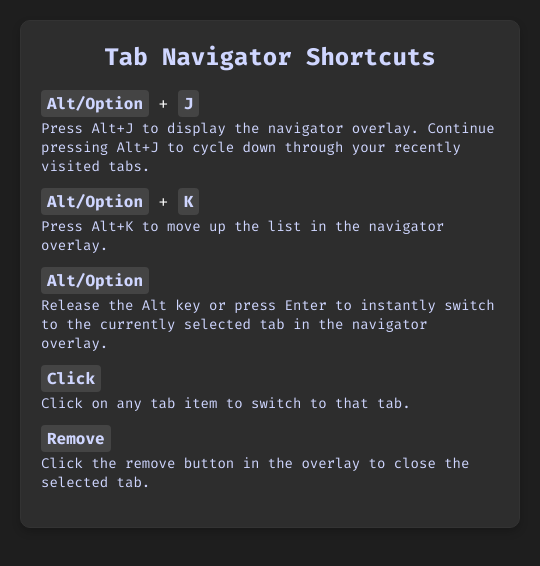
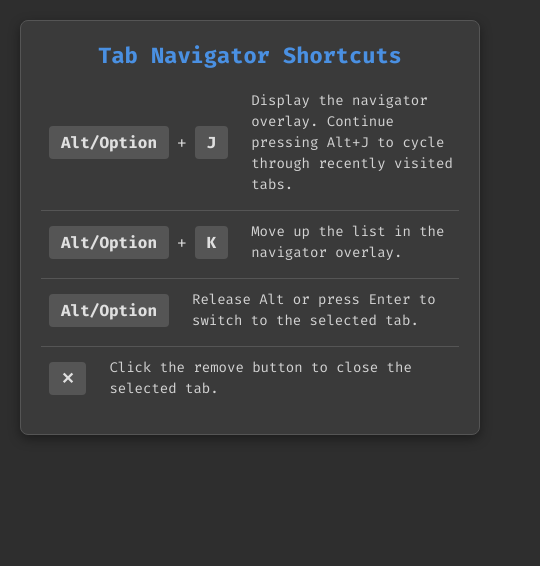
Before and after one commit to walunjakarsachinedu/tab-navigator, a browser extension: page extension/popup/popup.html in a window 400 px wide. Shown: the whole page, 540 px wide, since content can reach past the window. Drawn offline with Linux system fonts and the light colour scheme.

Commit message:
improved look of popup

```diff
--- a/extension/popup/popup.css
+++ b/extension/popup/popup.css
@@ -5,38 +5,62 @@ body {
     width: 500px;
     margin: 0;
     padding: 20px;
-    background: #1e1e1e;
-    color: #ffffff;
+    background: #2e2e2e; /* Darker background for a softer look */
+    color: #e0e0e0; /* Light grey text for better readability */
+    box-sizing: border-box;
 }
+
 .container {
-    background-color: #2d2d2d;
-    border-radius: 10px;
+    background-color: #3a3a3a; /* Slightly lighter than the body background */
+    border-radius: 8px;
     padding: 20px;
-    box-shadow: 0 4px 8px rgba(0, 0, 0, 0.2);
-    border: 1px solid #333;
+    box-shadow: 0 4px 12px rgba(0, 0, 0, 0.4); /* More pronounced shadow */
+    border: 1px solid #555; /* Lighter border for contrast */
 }
+
 h1 {
-    font-size: 24px;
-    margin-top: 0;
+    font-size: 22px; /* Increased font size for better emphasis */
+    margin: 0;
     text-align: center;
     margin-bottom: 20px;
-    color: #cfd6ff;
+    color: #4a90e2; /* Blue color for the title */
 }
+
 .shortcut {
+    display: flex;
+    align-items: center;
     margin-bottom: 15px;
 }
+
 .key-combo {
-    margin-bottom: 5px;
+    display: flex;
+    align-items: center;
+    margin-right: 15px;
 }
+
 .key {
-    background-color: #444;
-    padding: 3px 6px;
+    background-color: #555; /* Slightly lighter than container background */
+    padding: 6px 12px;
     border-radius: 4px;
     font-weight: bold;
-    color: #cfd6ff;
+    color: #e0e0e0; /* Light text color */
+    margin-right: 8px;
+    margin-left: 8px;
 }
+
+.icon {
+    width: 24px;
+    height: 24px;
+    margin-right: 15px;
+}
+
 .description {
-    margin-top: 5px;
     font-size: 14px;
-    color: #cfd6ff;
+    color: #d3d3d3; /* Softer grey for descriptions */
+    line-height: 1.5;
 }
+
+.separator {
+    border-top: 1px solid #555; /* Separator line */
+    margin: 10px 0; /* Space around the separator */
+}
--- a/extension/popup/popup.html
+++ b/extension/popup/popup.html
@@ -10,24 +10,31 @@
     <div class="container">
         <h1>Tab Navigator Shortcuts</h1>
         <div class="shortcut">
-            <div class="key-combo"><span class="key">Alt/Option</span> + <span class="key">J</span></div>
-            <div class="description">Press Alt+J to display the navigator overlay. Continue pressing Alt+J to cycle down through your recently visited tabs.</div>
+            <div class="key-combo">
+                <span class="key">Alt/Option</span> + <span class="key">J</span>
+            </div>
+            <div class="description">Display the navigator overlay. Continue pressing Alt+J to cycle through recently visited tabs.</div>
         </div>
+        <div class="separator"></div>
         <div class="shortcut">
-            <div class="key-combo"><span class="key">Alt/Option</span> + <span class="key">K</span></div>
-            <div class="description">Press Alt+K to move up the list in the navigator overlay.</div>
+            <div class="key-combo">
+                <span class="key">Alt/Option</span> + <span class="key">K</span>
+            </div>
+            <div class="description">Move up the list in the navigator overlay.</div>
         </div>
+        <div class="separator"></div>
         <div class="shortcut">
-            <div class="key-combo"><span class="key">Alt/Option</span></div>
-            <div class="description">Release the Alt key or press Enter to instantly switch to the currently selected tab in the navigator overlay.</div>
+            <div class="key-combo">
+                <span class="key">Alt/Option</span>
+            </div>
+            <div class="description">Release Alt or press Enter to switch to the selected tab.</div>
         </div>
+        <div class="separator"></div>
         <div class="shortcut">
-            <div class="key-combo"><span class="key">Click</span></div>
-            <div class="description">Click on any tab item to switch to that tab.</div>
-        </div>
-        <div class="shortcut">
-            <div class="key-combo"><span class="key">Remove</span></div>
-            <div class="description">Click the remove button in the overlay to close the selected tab.</div>
+            <div class="key-combo">
+                <span class="key">&#x2715;</span>
+            </div>
+            <div class="description">Click the remove button to close the selected tab.</div>
         </div>
     </div>
 </body>
```
